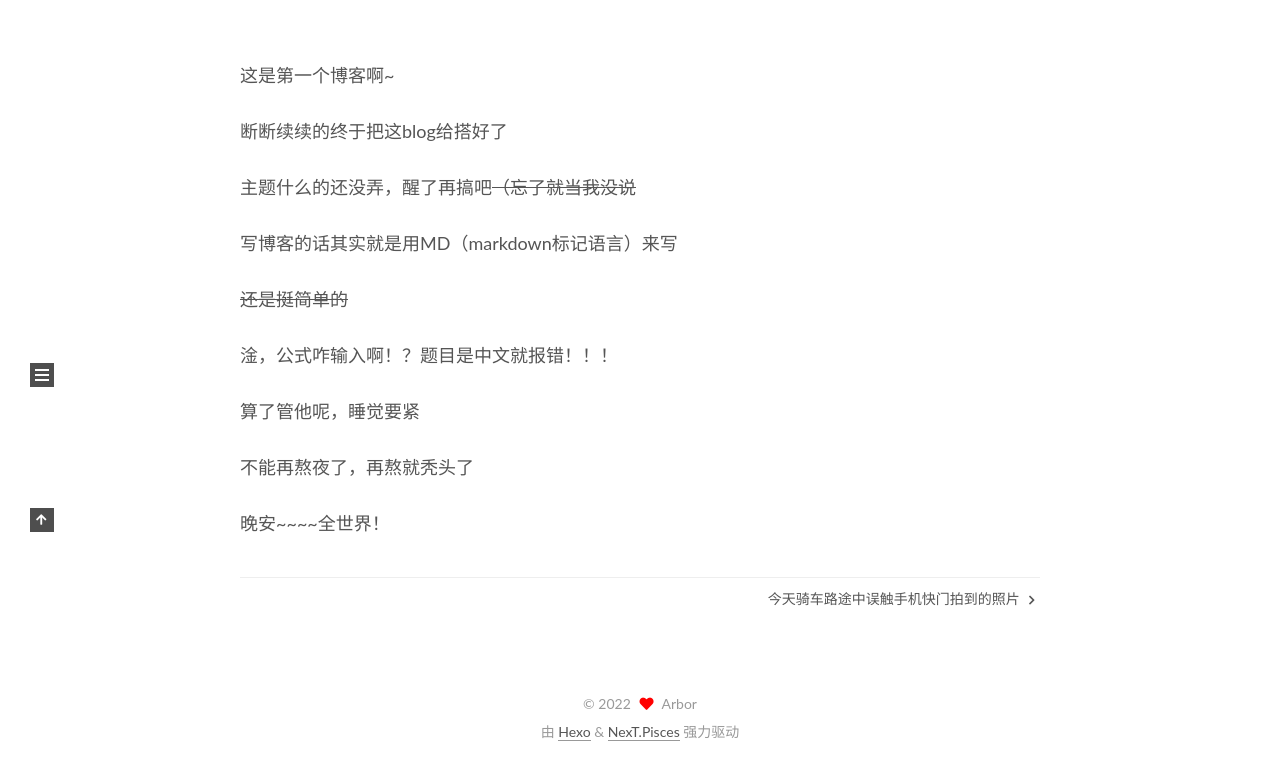
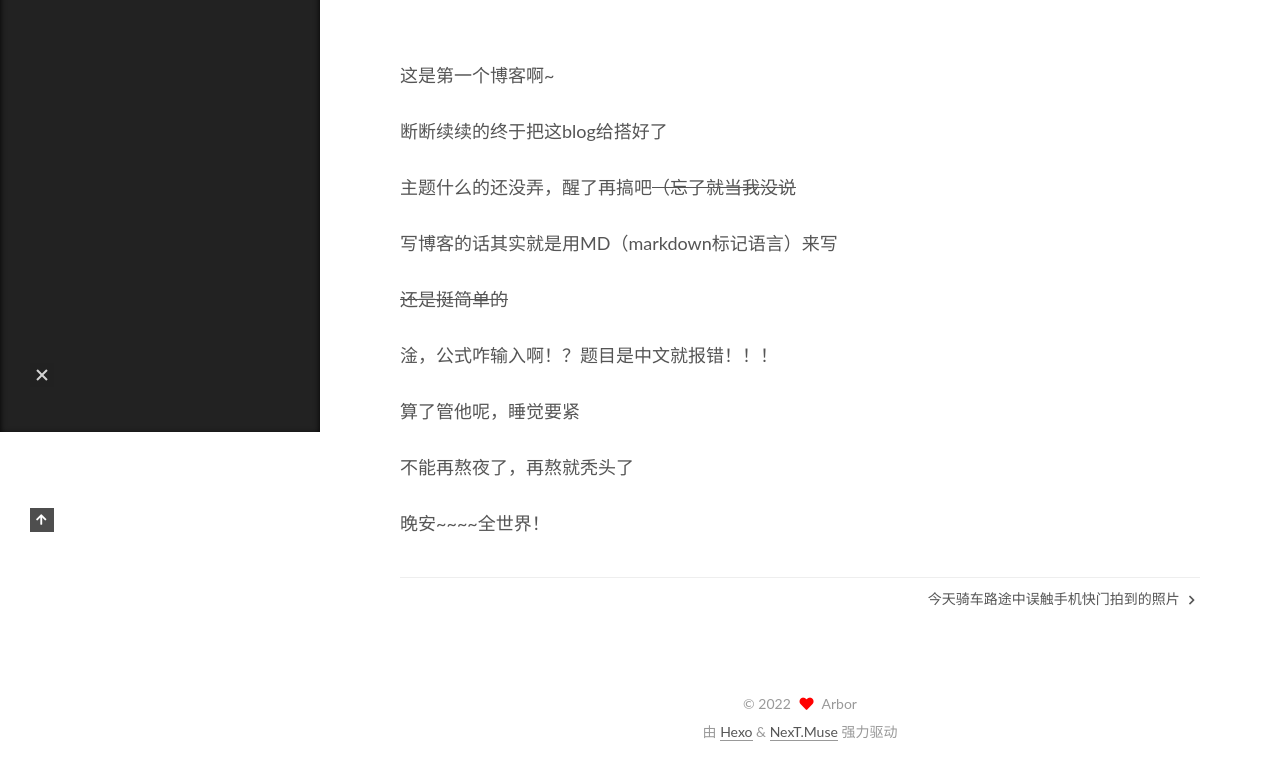
Before and after one commit to Arbor1997/gczzz.github.io, a plain HTML site: page 2022/01/22/My-New-Post/index.html in a window 1280 px wide. Shown: the part 368-1134 px from the top of the page. Drawn offline with nearby package versions, Linux system fonts and the light colour scheme; a script that the page names is missing.

Commit message:
Site updated: 2022-02-12 22:27:19

```diff
--- a/2022/01/22/My-New-Post/index.html
+++ b/2022/01/22/My-New-Post/index.html
@@ -21,7 +21,7 @@
 <link rel="stylesheet" href="https://cdn.jsdelivr.net/npm/@fortawesome/fontawesome-free@5.15.4/css/all.min.css" integrity="sha256-mUZM63G8m73Mcidfrv5E+Y61y7a12O5mW4ezU3bxqW4=" crossorigin="anonymous">
   <link rel="stylesheet" href="https://cdn.jsdelivr.net/npm/animate.css@3.1.1/animate.min.css" integrity="sha256-PR7ttpcvz8qrF57fur/yAx1qXMFJeJFiA6pSzWi0OIE=" crossorigin="anonymous">
 
-<script class="next-config" data-name="main" type="application/json">{"hostname":"arbor1997.github.io","root":"/gczzz.github.io/","images":"/gczzz.github.io/images","scheme":"Pisces","darkmode":false,"version":"8.9.0","exturl":false,"sidebar":{"position":"left","display":"always","padding":18,"offset":12},"copycode":false,"bookmark":{"enable":false,"color":"#222","save":"auto"},"mediumzoom":false,"lazyload":false,"pangu":false,"comments":{"style":"tabs","active":null,"storage":true,"lazyload":false,"nav":null},"stickytabs":false,"motion":{"enable":true,"async":false,"transition":{"post_block":"fadeIn","post_header":"fadeInDown","post_body":"fadeInDown","coll_header":"fadeInLeft","sidebar":"fadeInUp"}},"prism":false,"i18n":{"placeholder":"搜索...","empty":"没有找到任何搜索结果：${query}","hits_time":"找到 ${hits} 个搜索结果（用时 ${time} 毫秒）","hits":"找到 ${hits} 个搜索结果"}}</script><script src="/gczzz.github.io/js/config.js"></script>
+<script class="next-config" data-name="main" type="application/json">{"hostname":"arbor1997.github.io","root":"/gczzz.github.io/","images":"/gczzz.github.io/images","scheme":"Muse","darkmode":false,"version":"8.9.0","exturl":false,"sidebar":{"position":"left","display":"always","padding":18,"offset":12},"copycode":false,"bookmark":{"enable":false,"color":"#222","save":"auto"},"mediumzoom":false,"lazyload":false,"pangu":false,"comments":{"style":"tabs","active":null,"storage":true,"lazyload":false,"nav":null},"stickytabs":false,"motion":{"enable":true,"async":false,"transition":{"post_block":"fadeIn","post_header":"fadeInDown","post_body":"fadeInDown","coll_header":"fadeInLeft","sidebar":"fadeInUp"}},"prism":false,"i18n":{"placeholder":"搜索...","empty":"没有找到任何搜索结果：${query}","hits_time":"找到 ${hits} 个搜索结果（用时 ${time} 毫秒）","hits":"找到 ${hits} 个搜索结果"}}</script><script src="/gczzz.github.io/js/config.js"></script>
 <meta name="description" content="这是第一个博客啊~ 断断续续的终于把这blog给搭好了 主题什么的还没弄，醒了再搞吧（忘了就当我没说 写博客的话其实就是用MD（markdown标记语言）来写 还是挺简单的 淦，公式咋输入啊！？题目是中文就报错！！！ 算了管他呢，睡觉要紧 不能再熬夜了，再熬就秃头了 晚安~~~~全世界！">
 <meta property="og:type" content="article">
 <meta property="og:title" content="第一个博客">
@@ -273,7 +273,7 @@
   </span>
   <span class="author" itemprop="copyrightHolder">Arbor</span>
 </div>
-  <div class="powered-by">由 <a href="https://hexo.io/" rel="noopener" target="_blank">Hexo</a> & <a href="https://theme-next.js.org/pisces/" rel="noopener" target="_blank">NexT.Pisces</a> 强力驱动
+  <div class="powered-by">由 <a href="https://hexo.io/" rel="noopener" target="_blank">Hexo</a> & <a href="https://theme-next.js.org/muse/" rel="noopener" target="_blank">NexT.Muse</a> 强力驱动
   </div>
 
     </div>
@@ -282,7 +282,7 @@
 
   <script src="https://cdn.jsdelivr.net/npm/animejs@3.2.1/lib/anime.min.js" integrity="sha256-XL2inqUJaslATFnHdJOi9GfQ60on8Wx1C2H8DYiN1xY=" crossorigin="anonymous"></script>
   <script src="https://cdn.jsdelivr.net/npm/@next-theme/pjax@0.5.0/pjax.min.js" integrity="sha256-3NkoLDrmHLTYj7csHIZSr0MHAFTXth7Ua/DDt4MRUAg=" crossorigin="anonymous"></script>
-<script src="/gczzz.github.io/js/comments.js"></script><script src="/gczzz.github.io/js/utils.js"></script><script src="/gczzz.github.io/js/motion.js"></script><script src="/gczzz.github.io/js/next-boot.js"></script><script src="/gczzz.github.io/js/pjax.js"></script>
+<script src="/gczzz.github.io/js/comments.js"></script><script src="/gczzz.github.io/js/utils.js"></script><script src="/gczzz.github.io/js/motion.js"></script><script src="/gczzz.github.io/js/schemes/muse.js"></script><script src="/gczzz.github.io/js/next-boot.js"></script><script src="/gczzz.github.io/js/pjax.js"></script>
 
 
 
```
Also changed, not shown: 2022/01/28/2/index.html (+3 -3 lines), about/me.html (+3 -3 lines), archives/2022/01/index.html (+3 -3 lines), archives/2022/index.html (+3 -3 lines), archives/index.html (+3 -3 lines), index.html (+3 -3 lines).
